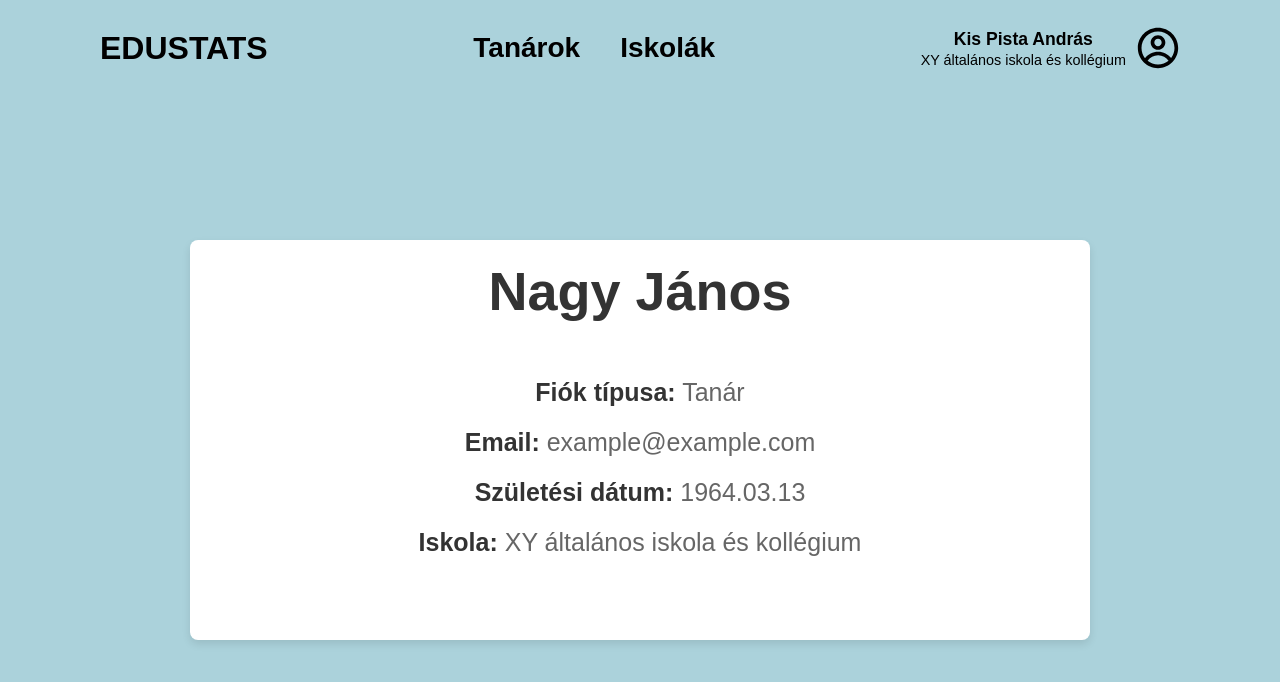
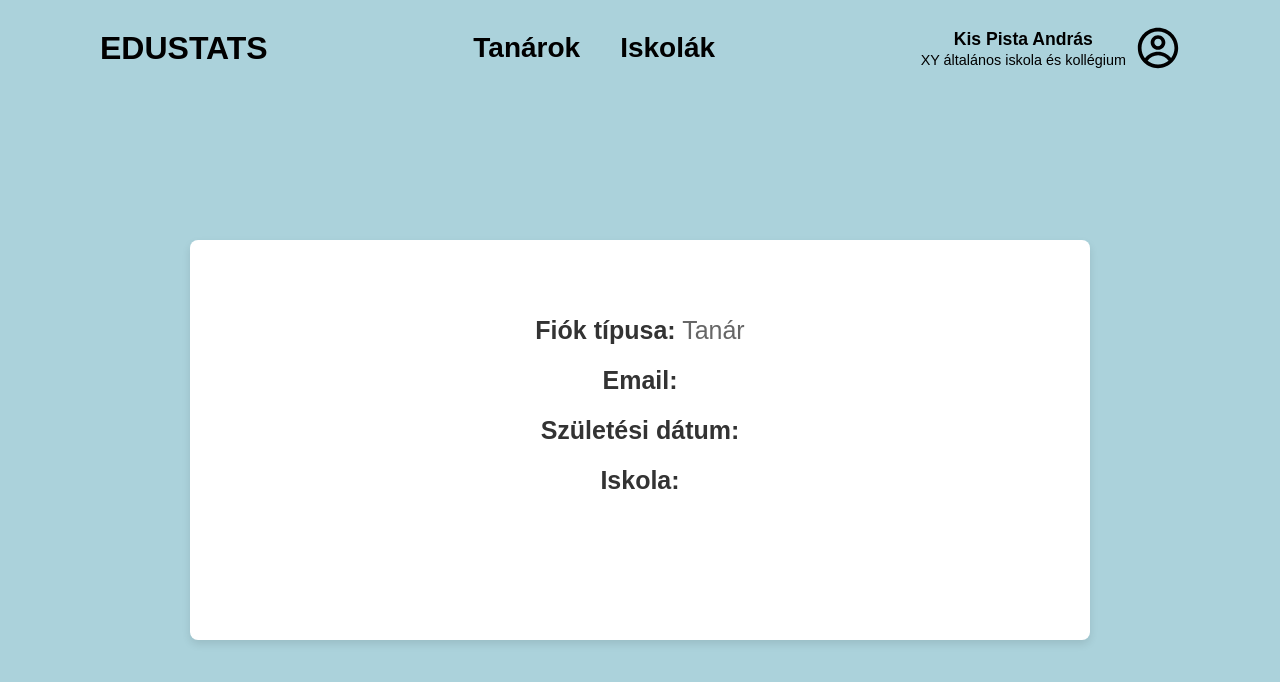
Before and after one commit to sacaaa/szoftverfejlesztesi-modszertanok-projekt, a React (Vite) app in the folder src/client/: page /tanarprofil in a window 1280 px wide. Shown: the top 682 px of the page. Built offline with nearby package versions, Linux system fonts and the light colour scheme.

Commit message:
Tanár profil betöltésének elkészítése

```diff
--- a/src/client/src/pages/TanarProfil/TanarProfil.tsx
+++ b/src/client/src/pages/TanarProfil/TanarProfil.tsx
@@ -1,14 +1,20 @@
+import { useLocation } from "react-router-dom";
 import Navbar from "../../components/Navbar/Navbar";
 import Profile from "../../components/Profile/Profile";
 
 
 export default function TanarProfil() {
+    const location = useLocation();
+    const { name, school, email, birthdate } = location.state || {};
+
     return (<>
         <Navbar />
-        <Profile name="Nagy János"
+        <Profile
+            name={name}
             accountType="Tanár"
-            email="example@example.com"
-            birthdate="1964.03.13"
-            school="XY általános iskola és kollégium"/>
-        </>)
+            email={email}
+            birthdate={birthdate}
+            school={school}
+        />
+    </>)
 }
--- a/src/client/src/pages/Tanarok/Tanarok.tsx
+++ b/src/client/src/pages/Tanarok/Tanarok.tsx
@@ -8,13 +8,15 @@ interface Teacher {
     id: number;
     first_name: string;
     last_name: string;
-    school: string;
+    email: string;
+    birth_date: string;
+    school: number;
 }
 
 export default function Tanarok() {
 
     const [teachers, setTeachers] = useState<Teacher[]>([]);
-    const [schools, setSchools] = useState({});
+    const [schools, setSchools] = useState<{ [key: number]: string }>({});
 
     useEffect(() => {
         const fetchTeachers = async () => {
@@ -53,15 +55,29 @@ export default function Tanarok() {
         fetchSchools();
     }, []);
 
+    const getSchoolNameById = (schoolId: number) => {
+        return schools[schoolId] || 'Ismeretlen Iskola';
+    };
 
     return (<>
     <Navbar />
     <Searchbar />
-        {teachers.map(teacher => (
-            <Link to="/tanarprofil" key={teacher.id} className="link-decoration">
+    {teachers.map((teacher) => (
+        <Link to={{ pathname: `/tanarprofil`,}}
+            state={{
+                id: teacher.id,
+                name: `${teacher.first_name} ${teacher.last_name}`,
+                school: getSchoolNameById(teacher.school),
+                email: `${teacher.email}`,
+                birthdate: `${teacher.birth_date}`,
+                rating: (Math.random() * 4 + 1).toFixed(2),
+            }}
+            key={teacher.id}
+            className="link-decoration"
+        >
         <Teacher_list_item
             name={`${teacher.first_name} ${teacher.last_name}`}
-                    school={`${teacher.school}`}
+            school={getSchoolNameById(teacher.school)}
             rating={(Math.random() * 4 + 1).toFixed(2)}
         />
         </Link>
```
Also changed, not shown: 2 other files (tests, documents, lock files or other folders). Lines whose indentation alone changed are shown as unchanged.
